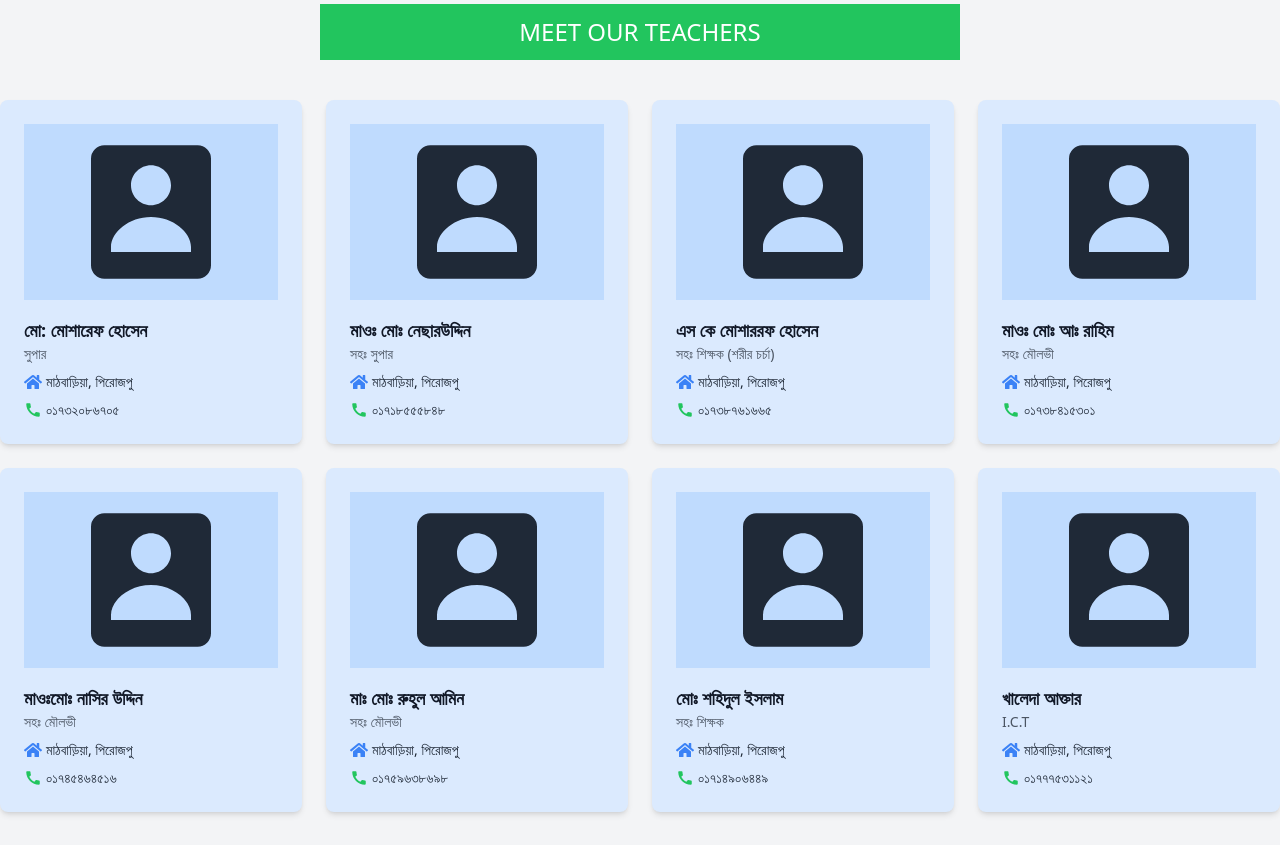
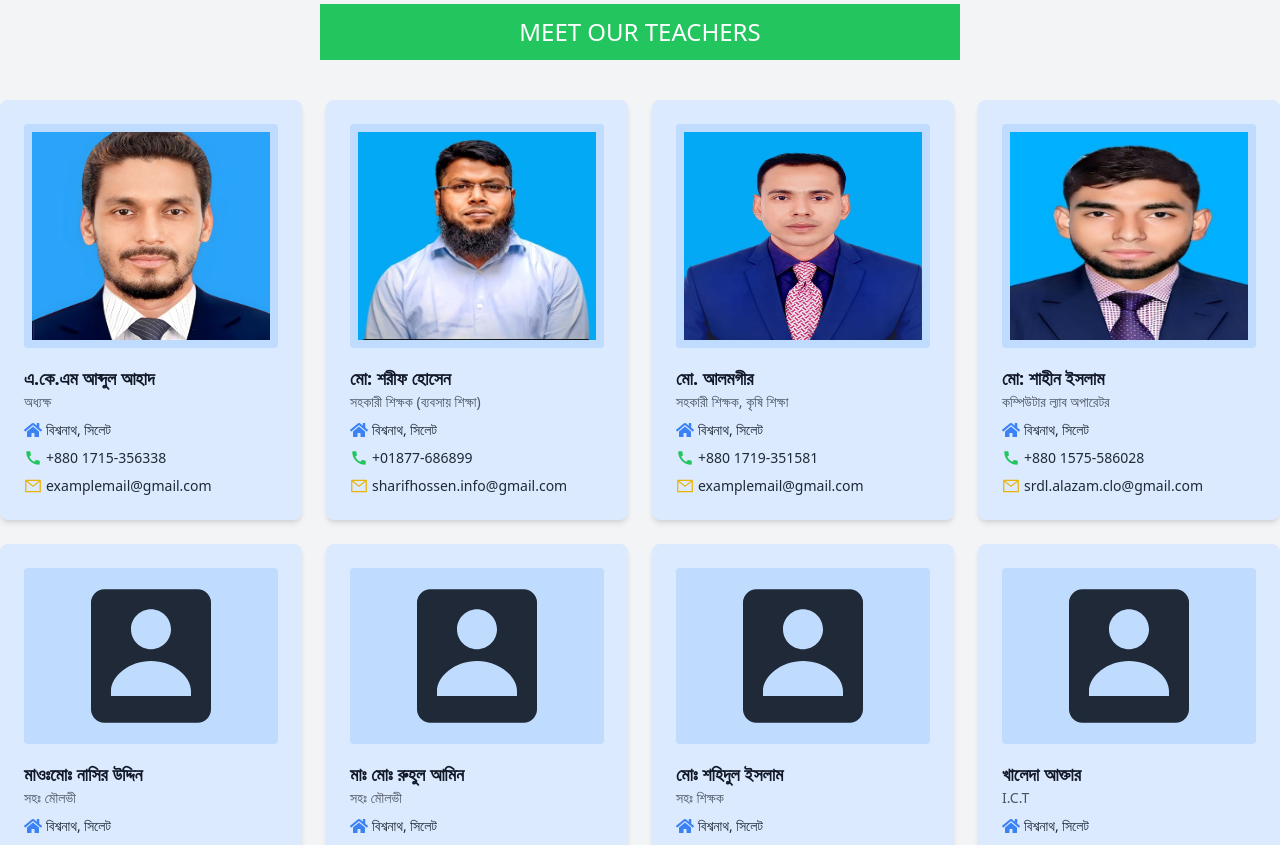
Before and after one commit to aminulislam2002/al-azam-school-college-client, a React (Vite) app: page / in a window 1280 px wide. Shown: the part 1940-2785 px from the top of the page. Built offline with nearby package versions, Linux system fonts and the light colour scheme; no server answers.

Commit message:
update teacher section

```diff
--- a/index.html
+++ b/index.html
@@ -2,7 +2,7 @@
 <html lang="en">
   <head>
     <meta charset="UTF-8" />
-    <link rel="icon" type="image/svg+xml" href="/public/instituteLogo.png" />
+    <link rel="icon" type="image/svg+xml" href="./public/instituteLogo.png" />
     <meta name="viewport" content="width=device-width, initial-scale=1.0" />
     <title>Al-Azam High School and College</title>
   </head>
--- a/src/Pages/Facilities/ComputerLab.jsx
+++ b/src/Pages/Facilities/ComputerLab.jsx
@@ -1,10 +1,34 @@
+import image1 from "../../assets/image/computerLab/computer-lab-1.jpg";
+import image2 from "../../assets/image/computerLab/computer-lab-2.jpg";
+import image3 from "../../assets/image/computerLab/computer-lab-3.jpg";
 
 const ComputerLab = () => {
-    return (
-        <div>
-            <h1>Data coming soon...</h1>
+  return (
+    <div className="bg-gray-100 min-h-screen">
+      <div className="container mx-auto p-6">
+        <div className="w-full lg:w-6/12 mx-auto py-3 bg-green-500 rounded-lg shadow-md">
+          <h1 className="text-3xl lg:text-4xl text-center uppercase text-white font-semibold">Our Computer Lab</h1>
         </div>
-    );
+        <div className="grid grid-cols-1 lg:grid-cols-3 gap-6 mt-8">
+          <div className="lg:col-span-1">
+            <div className="bg-white rounded-lg overflow-hidden shadow-md">
+              <img src={image1} alt="Computer Lab Image 1" className="w-full h-auto" />
+            </div>
+          </div>
+          <div className="lg:col-span-1">
+            <div className="bg-white rounded-lg overflow-hidden shadow-md">
+              <img src={image2} alt="Computer Lab Image 2" className="w-full h-auto" />
+            </div>
+          </div>
+          <div className="lg:col-span-1">
+            <div className="bg-white rounded-lg overflow-hidden shadow-md">
+              <img src={image3} alt="Computer Lab Image 3" className="w-full h-auto" />
+            </div>
+          </div>
+        </div>
+      </div>
+    </div>
+  );
 };
 
 export default ComputerLab;
--- a/src/Pages/Home/TeachersSection/TeachersSection.jsx
+++ b/src/Pages/Home/TeachersSection/TeachersSection.jsx
@@ -1,11 +1,128 @@
 import { useEffect, useState } from "react";
+import { AiOutlineMail } from "react-icons/ai";
 import { BiSolidUserRectangle } from "react-icons/bi";
 import { FaHome } from "react-icons/fa";
 import { MdCall } from "react-icons/md";
 
+import image1 from "../../../assets/image/teacher/principal.jpg";
+import image2 from "../../../assets/image/teacher/md-sharif-hossen.jpg";
+import image3 from "../../../assets/image/teacher/md-alamgir.jpg";
+import image4 from "../../../assets/image/teacher/sahin.jpg";
+
 const TeachersSection = () => {
   const [showAllTeachersData, setShowAllTeachersData] = useState(false);
   const [teachersData, setTeachersData] = useState([]);
+
+  const allTeachersDataHere = [
+    {
+      id: 1,
+      image: image1,
+      name: "এ.কে.এম আব্দুল আহাদ",
+      position: "অধ্যক্ষ",
+      mobileNumber: "+880 1715-356338",
+      email: "examplemail@gmail.com",
+      address: "বিশ্বনাথ, সিলেট",
+    },
+    {
+      id: 2,
+      image: image2,
+      name: "মো: শরীফ হোসেন",
+      position: "সহকারী শিক্ষক (ব্যবসায় শিক্ষা)",
+      mobileNumber: "+01877-686899",
+      email: " sharifhossen.info@gmail.com",
+      address: "বিশ্বনাথ, সিলেট",
+    },
+    {
+      id: 3,
+      image: image3,
+      name: "মো. আলমগীর",
+      position: "সহকারী শিক্ষক, কৃষি শিক্ষা",
+      mobileNumber: "+880 1719-351581 ",
+      email: "examplemail@gmail.com",
+      address: "বিশ্বনাথ, সিলেট",
+    },
+    {
+      id: 4,
+      image: image4,
+      name: "মো: শাহীন ইসলাম",
+      position: "কম্পিউটার ল্যাব অপারেটর",
+      mobileNumber: "+880 1575-586028",
+      email: "srdl.alazam.clo@gmail.com",
+      address: "বিশ্বনাথ, সিলেট",
+    },
+    {
+      id: 5,
+      name: "মাওঃমোঃ নাসির উদ্দিন",
+      position: "সহঃ মৌলভী",
+      mobileNumber: "০১৭৪৫৪৬৪৫১৬",
+      email: "examplemail@gmail.com",
+      address: "বিশ্বনাথ, সিলেট",
+    },
+    {
+      id: 6,
+      name: "মাঃ মোঃ রুহুল আমিন",
+      position: "সহঃ মৌলভী",
+      mobileNumber: "০১৭৫৯৬৩৮৬৯৮",
+      email: "examplemail@gmail.com",
+      address: "বিশ্বনাথ, সিলেট",
+    },
+    {
+      id: 7,
+      name: "মোঃ শহিদুল ইসলাম",
+      position: "সহঃ শিক্ষক",
+      mobileNumber: "০১৭১৪৯০৬৪৪৯",
+      email: "examplemail@gmail.com",
+      address: "বিশ্বনাথ, সিলেট",
+    },
+    {
+      id: 8,
+      name: "খালেদা আক্তার",
+      position: "I.C.T",
+      mobileNumber: "০১৭৭৭৫৩১১২১",
+      email: "examplemail@gmail.com",
+      address: "বিশ্বনাথ, সিলেট",
+    },
+    {
+      id: 9,
+      name: "আচমা আক্তার",
+      position: "সহঃ শিক্ষক",
+      mobileNumber: "০১৬৩৮৭৬০৫৩২",
+      email: "examplemail@gmail.com",
+      address: "বিশ্বনাথ, সিলেট",
+    },
+    {
+      id: 10,
+      name: "আবু সাইদ বাকি-বিল্লাহ",
+      position: "এবঃ প্রধান",
+      mobileNumber: "০১৭৯৮৫৫৬১১২",
+      email: "examplemail@gmail.com",
+      address: "বিশ্বনাথ, সিলেট",
+    },
+    {
+      id: 11,
+      name: "মোঃ মশিউর রহমান",
+      position: "জুনিয়র শিক্ষক",
+      mobileNumber: "০১৭৫৪১৬৬৮৩২",
+      email: "examplemail@gmail.com",
+      address: "বিশ্বনাথ, সিলেট",
+    },
+    {
+      id: 12,
+      name: "মোঃ আব্বাস মিয়া",
+      position: "এবঃ কারী",
+      mobileNumber: "০১৭৪৭৭৩১৪৩৪",
+      email: "examplemail@gmail.com",
+      address: "বিশ্বনাথ, সিলেট",
+    },
+    {
+      id: 13,
+      name: "মোঃ জসিম উদ্দিন",
+      position: "অফিস সহঃ",
+      mobileNumber: "",
+      email: "examplemail@gmail.com",
+      address: "বিশ্বনাথ, সিলেট",
+    },
+  ];
 
   const dataToShow = showAllTeachersData ? teachersData : teachersData.slice(0, 8);
 
@@ -18,9 +135,7 @@ const TeachersSection = () => {
   };
 
   useEffect(() => {
-    fetch("/teachers.json")
-      .then((res) => res.json())
-      .then((data) => setTeachersData(data));
+    setTeachersData(allTeachersDataHere);
   }, []);
 
   return (
@@ -35,8 +150,16 @@ const TeachersSection = () => {
             key={teacher.id}
             className="bg-blue-100 text-gray-800 hover:bg-blue-200 hover:text-gray-900 rounded-lg shadow-md p-6 transition duration-300 ease-in-out transform hover:-translate-y-1"
           >
-            <div className="bg-blue-200 rounded- p-2 mx-auto">
-              <BiSolidUserRectangle className="w-full h-40 object-cover rounded-full" />
+            <div className="bg-blue-200 rounded p-10 lg:p-2 mx-auto">
+              {teacher.image ? (
+                <>
+                  <img src={teacher?.image} className="w-full h-52" alt="Teacher" />
+                </>
+              ) : (
+                <>
+                  <BiSolidUserRectangle className="w-full h-40 object-cover rounded-full" />
+                </>
+              )}
             </div>
             <h2 className="lg:text-lg font-semibold mt-4 text-gray-900">{teacher.name}</h2>
             <p className="text-sm text-gray-600">{teacher.position}</p>
@@ -50,6 +173,12 @@ const TeachersSection = () => {
               <div className="flex items-center gap-1">
                 <MdCall className="text-green-500 text-lg" />
                 <span className="text-sm">{teacher.mobileNumber}</span>
+              </div>
+            </div>
+            <div className="mt-2">
+              <div className="flex items-center gap-1">
+                <AiOutlineMail className="text-yellow-500 text-lg" />
+                <span className="text-sm">{teacher.email}</span>
               </div>
             </div>
           </div>
```
Also changed, not shown: src/assets/image/teacher/sahin.jpg (added).
